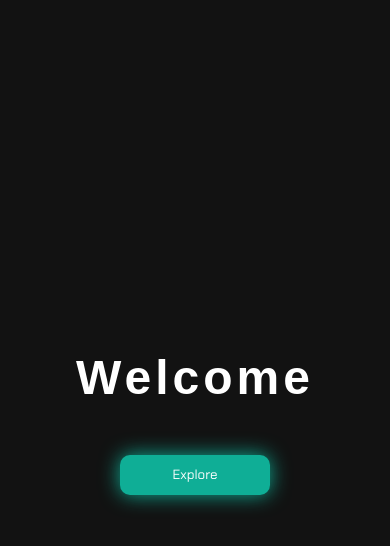
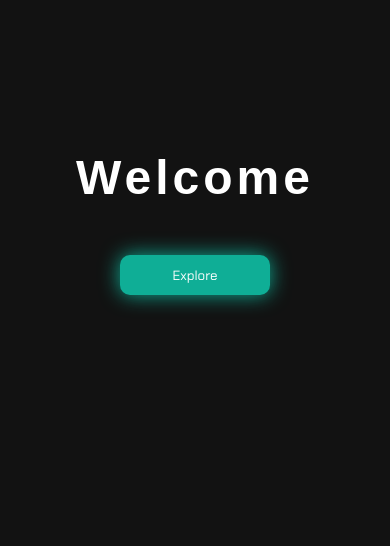
Before and after one commit to RomeoAtoyan/DigiVerse, a React (Create React App) app in the folder digverse/: page / in a window 390 px wide. Shown: the top 546 px of the page. Built offline with nearby package versions, Linux system fonts and the light colour scheme.

Commit message:
fixes after deploy

```diff
--- a/digverse/src/Pages/CryptoPage.css
+++ b/digverse/src/Pages/CryptoPage.css
@@ -188,7 +188,6 @@ body {
   align-items: center;
 }
 
-
 .all_container_skeleton {
   box-sizing: border-box;
   width: 100%;
@@ -260,6 +259,10 @@ body {
   .all_container {
     flex-direction: column;
     padding: 0;
+  }
+
+  .navbar_container {
+    padding: 0 15px;
   }
 
   .searchbar {
@@ -344,6 +347,22 @@ body {
     position: relative;
   }
 
+  .general_container {
+    padding: 0 !important;
+  }
+
+  .coin_description {
+    padding: 0 !important;
+  }
+
+  .single_coin_id_chart {
+    padding: 0 !important;
+  }
+
+  #currencyResult2 {
+    margin-bottom: 25px !important ;
+  }
+
   .hamburger_menu_items {
     position: absolute;
     width: 200px;
@@ -372,6 +391,15 @@ body {
 
   .hamburger_menu_items ul li a {
     text-decoration: none;
+  }
+
+  .coin_id_top_buttons {
+    width: 80% !important;
+    margin: 0 auto;
+  }
+
+  .back_button {
+    display: none;
   }
 
   .search_input {
@@ -499,7 +527,6 @@ body {
     display: block;
   }
 
-
   .navbar_redirections ul {
     display: flex;
     gap: 20px;
--- a/digverse/src/Pages/WelcomePage.css
+++ b/digverse/src/Pages/WelcomePage.css
@@ -44,7 +44,18 @@
 }
 
 @media only screen and (max-width: 1000px) {
+  body {
+    width: 100%;
+    height: 50vh;
+  }
+
+  .intro {
+    align-items: center;
+    justify-content: unset;
+  }
+
   #introtext {
+    padding-top: 150px;
     font-size: 48px;
   }
 }
```
